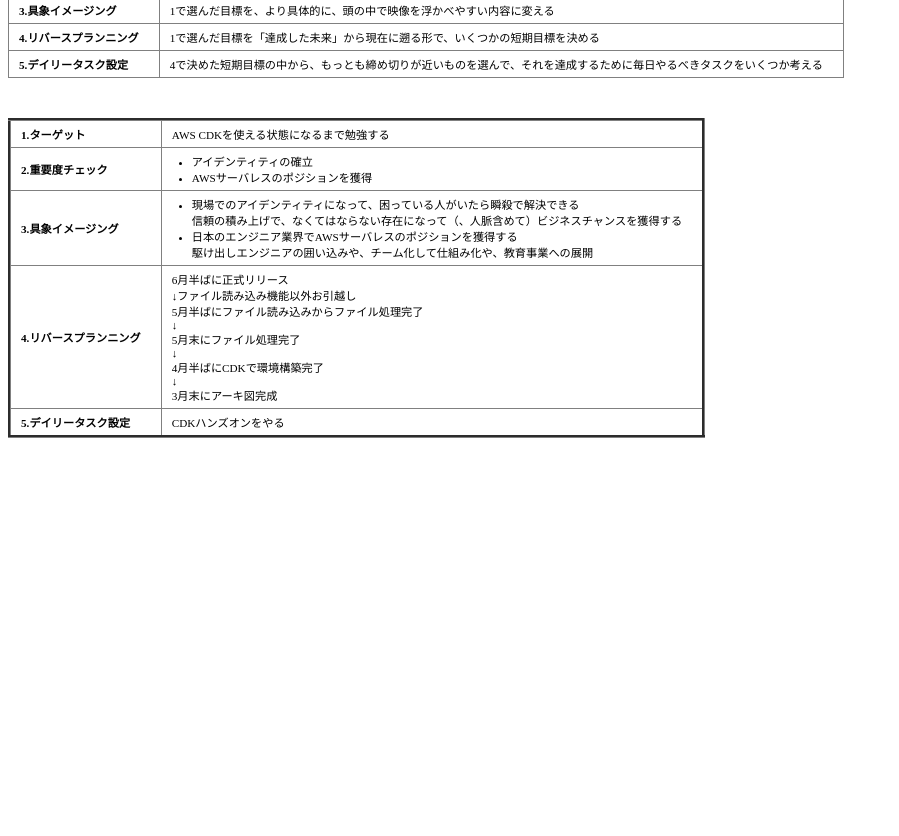
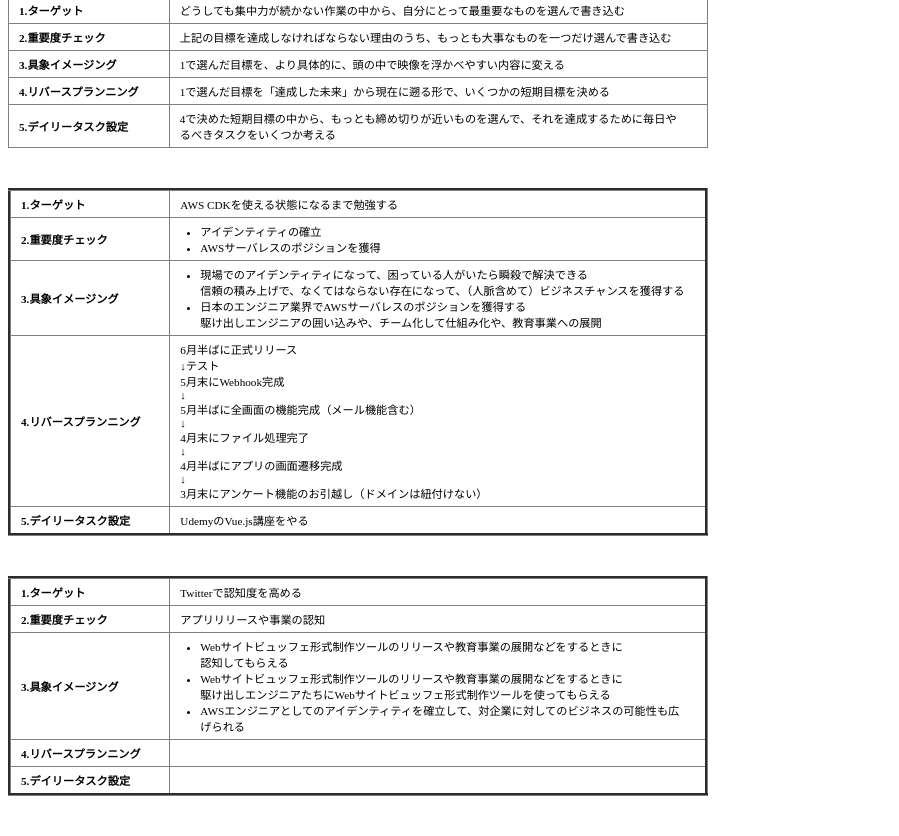
Before and after one commit to AcceptableWebSystem/rewardSensoryPlanning, a plain HTML site: page index.html in a window 1280 px wide. Shown: the part 66-902 px from the top of the page, without its empty margins (0-899 px from the left). Before the commit the page ends 800 px from the top, so only its background shows below. Drawn offline with Linux system fonts and the light colour scheme.

Commit message:
表の追加とリバースプランニング、デイリータスク設定の更新

```diff
--- a/index.html
+++ b/index.html
@@ -11,6 +11,9 @@
 
       table {
         border-collapse: collapse;
+        width: 100%;
+        max-width: 700px;
+        margin-bottom: 40px;
       }
 
       th,
@@ -18,17 +21,18 @@
         padding: 5px 20px 5px 10px;
       }
 
+      th {
+        width: 23%;
+      }
+
       ul {
         margin: 0;
         padding-left: 20px;
       }
-
-      .sample_table {
-        margin-bottom: 40px;
-      }
     </style>
   </head>
   <body>
+    <h1>【報酬感覚プランニング】</h1>
     <table class="sample_table" border="1">
       <tr>
         <th align="left">1.ターゲット</th>
@@ -84,7 +88,7 @@
           <ul>
             <li>
               現場でのアイデンティティになって、困っている人がいたら瞬殺で解決できる<br />
-              信頼の積み上げで、なくてはならない存在になって（、人脈含めて）ビジネスチャンスを獲得する
+              信頼の積み上げで、なくてはならない存在になって、（人脈含めて）ビジネスチャンスを獲得する
             </li>
           </ul>
           <ul>
@@ -99,19 +103,58 @@
         <th align="left">4.リバースプランニング</th>
         <td>
           6月半ばに正式リリース<br />
-          ↓ファイル読み込み機能以外お引越し<br />
-          5月半ばにファイル読み込みからファイル処理完了<br />
+          ↓テスト<br />
+          5月末にWebhook完成<br />
           ↓<br />
-          5月末にファイル処理完了<br />
+          5月半ばに全画面の機能完成（メール機能含む）<br />
           ↓<br />
-          4月半ばにCDKで環境構築完了<br />
+          4月末にファイル処理完了<br />
           ↓<br />
-          3月末にアーキ図完成
+          4月半ばにアプリの画面遷移完成<br />
+          ↓<br />
+          3月末にアンケート機能のお引越し（ドメインは紐付けない）
         </td>
       </tr>
       <tr>
         <th align="left">5.デイリータスク設定</th>
-        <td>CDKハンズオンをやる</td>
+        <td>UdemyのVue.js講座をやる</td>
+      </tr>
+    </table>
+
+    <table class="my_table" border="3">
+      <tr>
+        <th align="left">1.ターゲット</th>
+        <td>Twitterで認知度を高める</td>
+      </tr>
+      <tr>
+        <th align="left">2.重要度チェック</th>
+        <td>アプリリリースや事業の認知</td>
+      </tr>
+      <tr>
+        <th align="left">3.具象イメージング</th>
+        <td>
+          <ul>
+            <li>
+              Webサイトビュッフェ形式制作ツールのリリースや教育事業の展開などをするときに<br />
+              認知してもらえる
+            </li>
+            <li>
+              Webサイトビュッフェ形式制作ツールのリリースや教育事業の展開などをするときに<br />
+              駆け出しエンジニアたちにWebサイトビュッフェ形式制作ツールを使ってもらえる
+            </li>
+            <li>
+              AWSエンジニアとしてのアイデンティティを確立して、対企業に対してのビジネスの可能性も広げられる
+            </li>
+          </ul>
+        </td>
+      </tr>
+      <tr>
+        <th align="left">4.リバースプランニング</th>
+        <td></td>
+      </tr>
+      <tr>
+        <th align="left">5.デイリータスク設定</th>
+        <td></td>
       </tr>
     </table>
   </body>
```
